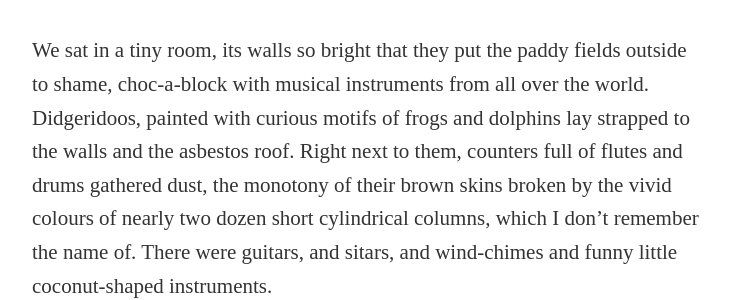
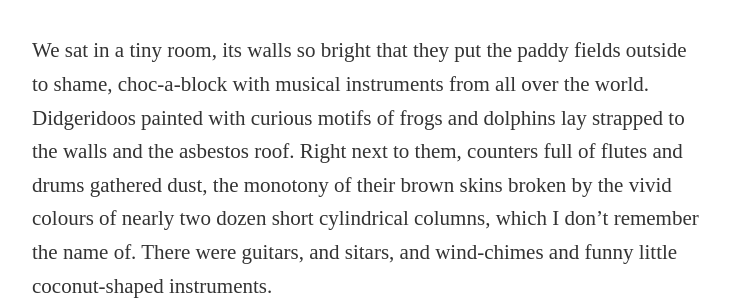
Before and after one commit to harshac/darbadar, a Jekyll site: the page built from _posts/2015-11-24-hampi.md, in a window 1280 px wide and 900 px high, scrolled down 6812 px. Shown: the part 222-522 px from the top of the window, without its empty margins (272-1002 px from the left). Built offline with Jekyll 4.4.1, drawn with Linux system fonts in a browser that asks for light colours; nearby versions of some CDN libraries; some web fonts are replaced; comment, search, counter and statistics services are not loaded; some of the changed text lies outside the part shown.

Commit message:
Updated 2015-11-24-hampi.md

```diff
--- a/_posts/2015-11-24-hampi.md
+++ b/_posts/2015-11-24-hampi.md
@@ -105,7 +105,7 @@ Royalty, ruins, history and music, what more could one ask for? Encore, perhaps?
 
 “_Haan! Haan! Sab bajati hai wo!_{:title="Yes! Yes! She plays everything!"}” said Harsha, with her usual smug expression, fidgeting with a djembe - a hand-drum from West Africa.
 
-We sat in a tiny room, its walls so bright that they put the paddy fields outside to shame, choc-a-block with musical instruments from all over the world. Didgeridoos, painted with curious motifs of frogs and dolphins lay strapped to the walls and the asbestos roof. Right next to them, counters full of flutes and drums gathered dust, the monotony of their brown skins broken by the vivid colours of nearly two dozen short cylindrical columns, which I don't remember the name of. There were guitars, and sitars, and wind-chimes and funny little coconut-shaped instruments.
+We sat in a tiny room, its walls so bright that they put the paddy fields outside to shame, choc-a-block with musical instruments from all over the world. Didgeridoos painted with curious motifs of frogs and dolphins lay strapped to the walls and the asbestos roof. Right next to them, counters full of flutes and drums gathered dust, the monotony of their brown skins broken by the vivid colours of nearly two dozen short cylindrical columns, which I don't remember the name of. There were guitars, and sitars, and wind-chimes and funny little coconut-shaped instruments.
 
 ![Gali musical instruments coconuts](){:name="coconut"}
 
```
Also changed, not shown: other parts of _posts/2015-11-24-hampi.md (+1 -1 lines).
